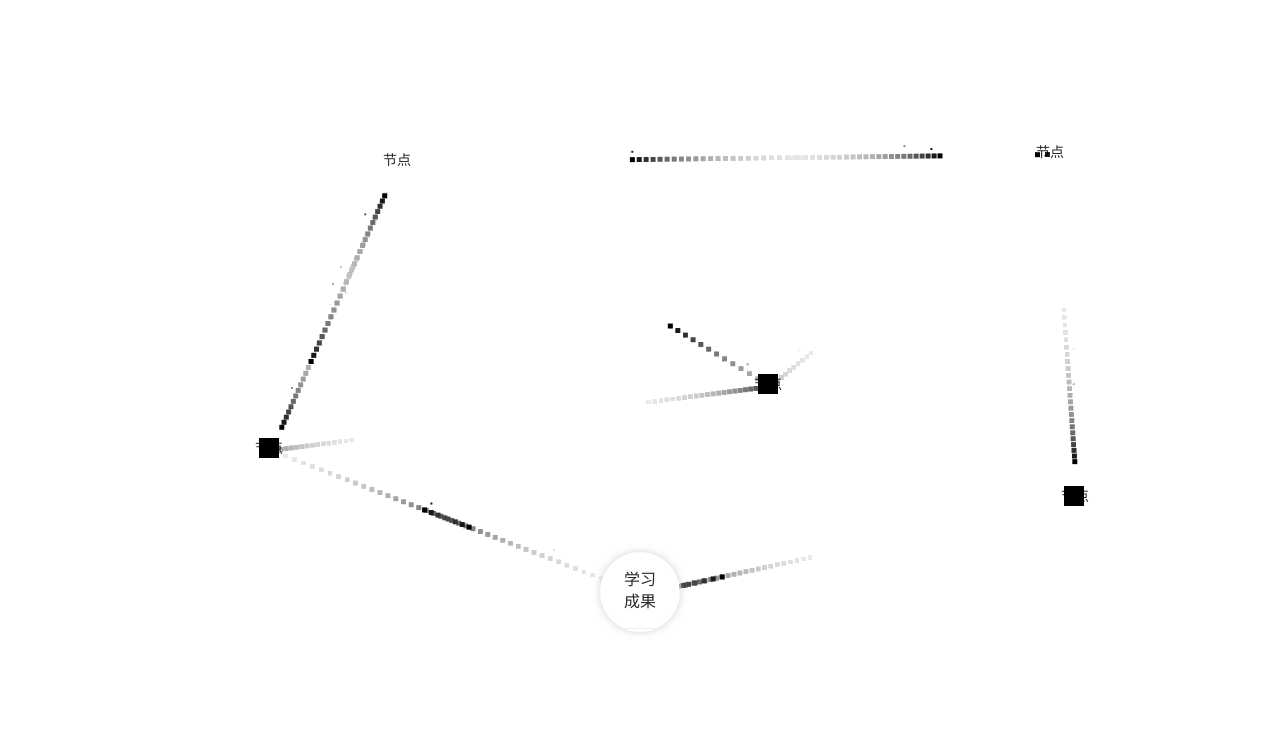
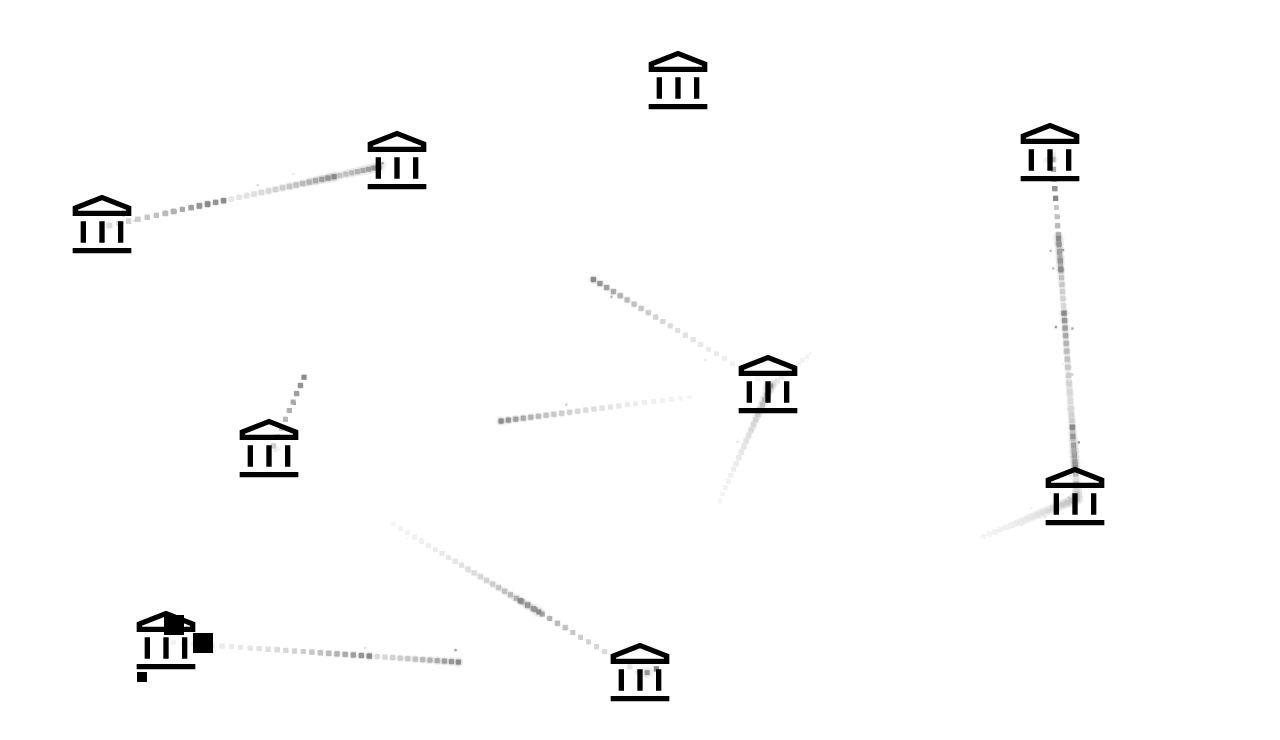
Before and after one commit to MonteCarloClub/changsanjiao, a Vue app: page / in a window 1280 px wide. Shown: the top 740 px of the page. Built offline with nearby package versions, Linux system fonts and the light colour scheme.

Commit message:
出块记录，循环播放

```diff
--- a/src/common/animate.ts
+++ b/src/common/animate.ts
@@ -7,6 +7,17 @@ export function shrink(element: HTMLElement, cb?: () => void) {
     height: 80,
     borderRadius: ["0%", "50%"],
     easing: "easeInOutSine",
+    complete: cb,
+  });
+}
+
+export function transformToDataBlock(element: HTMLElement, blockSize: number, cb?: () => void) {
+  anime({
+    targets: element,
+    width: blockSize,
+    height: blockSize,
+    backgroundColor: '#000',
+    borderRadius: ["0%"],
     complete: cb,
   });
 }
@@ -24,3 +35,25 @@ export function moveTo(
     complete: cb,
   });
 }
+
+export function fadeOut(
+  element: HTMLElement,
+  cb?: () => void
+) {
+  anime({
+    targets: element,
+    opacity: 0,
+    complete: cb,
+  });
+}
+
+export function enlargeIn(
+  element: HTMLElement,
+  cb?: () => void
+) {
+  anime({
+    targets: element,
+    width: 400,
+    complete: cb,
+  });
+}
--- a/src/common/neon.ts
+++ b/src/common/neon.ts
@@ -13,6 +13,7 @@ export function neonPath(
   config: {
     speed: number;
     neonSize: number;
+    color: string;
   }
 ) {
   const w = canvas.width;
@@ -37,10 +38,9 @@ export function neonPath(
     // 主亮点阴影
     shadowToTimePropMult: 6,
 
-    // color: 'hsl(hue, 100%, 0%)',
+    color: config.color,
     // 色彩变化率
     // hueChange: .1
-    color: "hsl(6, 100%, 0%)",
   };
 
   function randomPath() {
@@ -91,6 +91,7 @@ export function neonPath(
     this.process = 0;
 
     // this.color = opts.color.replace('hue', tick * opts.hueChange);
+    this.color = opts.color
   };
 
   Line.prototype.step = function () {
@@ -133,7 +134,7 @@ export function neonPath(
     requestAnimationFrame(loop);
     // ++tick;
 
-    // 下面这段代码值 $ 10M
+    // 下面这段代码价值 $1,000,000
     var data = ctx.getImageData(0, 0, w, h).data;
     var newImgData = ctx.createImageData(w, h);
     for (var i = 0; i < newImgData.data.length; i += 4) {
--- a/src/common/nodes.ts
+++ b/src/common/nodes.ts
@@ -14,7 +14,7 @@ const nodes = [
   {
     x: 31,
     y: 20,
-    neighbors: [1, 2, 3],
+    neighbors: [2, 3],
   },
   {
     x: 82,
@@ -33,13 +33,28 @@ const nodes = [
   },
   {
     x: 50,
-    y: 74,
+    y: 84,
     neighbors: [2, 3, 5],
   },
   {
     x: 84,
     y: 62,
     neighbors: [4],
+  },
+  {
+    x: 8,
+    y: 28,
+    neighbors: [0, 2],
+  },
+  {
+    x: 13,
+    y: 80,
+    neighbors: [4, 2],
+  },
+  {
+    x: 53,
+    y: 10,
+    neighbors: [0, 1],
   },
 ];
 
--- /dev/null
+++ b/src/common/settings.ts
@@ -0,0 +1,16 @@
+export const bankSettings = {
+    bankImageSize: 64,
+    blockSize: 10,
+    blockGap: 2,
+    blockNumPerRow: 5
+}
+
+export const dataSettings = {
+    dataBlockSize: 20
+}
+
+export const blockchainSettings = {
+    signalSpeed: 5,
+    signalSize: 5,
+    signalColor: "hsl(6, 0%, 54%)"
+}
--- /dev/null
+++ b/src/components/Bank.vue
@@ -0,0 +1,66 @@
+<template>
+    <div :style="{
+        width: bankSize
+    }">
+        <img src="@/assets/bank.svg" alt="学分银行">
+        <div class="blocks" :style="{
+            gap: blockGap + 'px',
+            width: (blockNumPerRow * blockSize + (blockNumPerRow - 1) * blockGap) + 'px'
+        }">
+            <div v-for="blk in blocks" :style="{
+                width: blockSize + 'px',
+                height: blockSize + 'px',
+                backgroundColor: blk
+            }">
+            </div>
+        </div>
+    </div>
+</template>
+
+<script setup>
+import { ref } from "vue";
+
+import { bankSettings } from "@/common/settings";
+
+const props = defineProps({
+    startIndex: {
+        type: Number,
+        default: -1
+    },
+    bankSize: {
+        type: Number,
+        default: bankSettings.bankImageSize
+    },
+    blockSize: {
+        type: Number,
+        default: bankSettings.blockSize
+    },
+    blockGap: {
+        type: Number,
+        default: bankSettings.blockGap
+    },
+    blockNumPerRow: {
+        type: Number,
+        default: bankSettings.blockNumPerRow
+    }
+})
+
+let blocks = ref([]);
+
+const addBlock = (color) => {
+    blocks.value.push(color)
+}
+
+defineExpose({ addBlock })
+</script>
+
+<style scoped>
+
+.blocks {
+    flex-flow: wrap;
+    display: flex;
+    position: absolute;
+    left: 50%;
+    transform: translateX(-50%);
+}
+</style>
--- a/src/components/Blockchain.vue
+++ b/src/components/Blockchain.vue
@@ -3,9 +3,11 @@
 </template>
 
 <script setup lang="ts">
-import { ref, onMounted, computed, PropType } from 'vue'
+import { ref, onMounted, computed, PropType } from 'vue';
+
 import { neonPath } from "../common/neon";
 import { Node } from "@/common/nodes";
+import { blockchainSettings } from "@/common/settings";
 
 const props = defineProps({
     width: {
@@ -37,8 +39,9 @@ onMounted(() => {
         canvas.width = props.width;
         canvas.height = props.height;
         var neon = neonPath(canvas, props.nodes, {
-            speed: 5,
-            neonSize: 5
+            speed: blockchainSettings.signalSpeed,
+            neonSize: blockchainSettings.signalSize,
+            color: blockchainSettings.signalColor
         })
         neon?.init()
     }
--- a/src/components/Broadcast.vue
+++ b/src/components/Broadcast.vue
@@ -1,16 +1,21 @@
 <template>
     <div v-for="(node, i) in nodes" :ref="el => { divs[i] = el }" class="node" :style="{
-        opacity: 0
+        opacity: 0,
+        width: blockSize + 'px',
+        height: blockSize + 'px',
+        backgroundColor: blockColor
     }">
     </div>
 </template>
 
 <script setup lang="ts">
-import { ref, onMounted, watch, PropType } from 'vue'
-import { moveTo } from "../common/animate";
+import { ref, PropType } from 'vue'
+
+import { moveTo, fadeOut } from "@/common/animate";
+import { dataSettings } from "@/common/settings";
 import { Node } from "@/common/nodes";
 
-const emit = defineEmits(['arrived']);
+const emit = defineEmits(['arrived', 'finished']);
 
 const props = defineProps({
     startIndex: {
@@ -20,7 +25,15 @@ const props = defineProps({
     nodes: {
         type: Array as PropType<Node[]>,
         default: null
-    }
+    },
+    blockSize: {
+        type: Number,
+        default: dataSettings.dataBlockSize
+    },
+    blockColor: {
+        type: String,
+        default: '#000'
+    },
 })
 
 const divs = ref<Array<any>>([]);
@@ -40,7 +53,6 @@ const broadcastFrom = (start: number) => {
         animateFromTo(props.nodes[start], i)
     }
 }
-defineExpose({ broadcastFrom })
 
 // 创建从起点到终点的移动动画
 function animateFromTo(from: Node, toIndex: number) {
@@ -53,14 +65,17 @@ function animateFromTo(from: Node, toIndex: number) {
         x: to.x,
         y: to.y
     }, () => {
+        fadeOut(div);
         emit('arrived', toIndex)
         broadcastFrom(toIndex);
     })
 }
 
-// watch(() => props.startIndex, (cur) => {
-//     broadcastFrom(cur)
-// })
+defineExpose({
+    broadcastFrom: (start: number) => {
+        animateFromTo(props.nodes[start], start)
+    }
+})
 </script>
 
 <style scoped>
@@ -69,9 +84,6 @@ function animateFromTo(from: Node, toIndex: number) {
     left: 50%;
     top: 50%;
     transform: translateX(-50%) translateY(-50%);
-    background-color: black;
-    width: 20px;
-    height: 20px;
 }
 
 </style>
--- a/src/components/InputForm.vue
+++ b/src/components/InputForm.vue
@@ -1,5 +1,6 @@
 <template>
     <div class="input-form" ref="refData">
+        <div v-if="visible">
             <div class="header">
                 <div class="header-title">
                     学习成果
@@ -23,13 +24,16 @@
                 <a-button type="primary">确认</a-button>
             </div>
         </div>
+    </div>
 </template>
 
 <script lang="ts" setup>
 import { ref, reactive, onMounted } from 'vue';
-import { shrink } from "@/common/animate";
 
-const emit = defineEmits(['finished']);
+import { dataSettings } from "@/common/settings";
+import { shrink, transformToDataBlock, fadeOut, enlargeIn } from "@/common/animate";
+
+const emit = defineEmits(['formFilled', 'shrinked']);
 
 const refData = ref<HTMLElement | null>(null);
 
@@ -48,11 +52,13 @@ const formState = reactive<FormState>({
 
 const showModal = () => {
     visible.value = true;
+    refData.value && enlargeIn(refData.value, () => {
+        fillForm();
+    })
 };
 
 const handleFinished = () => {
-    visible.value = false;
-    emit('finished')
+    emit('formFilled')
 };
 
 const filledForm = {
@@ -91,13 +97,25 @@ const completeFill = () => {
 
 onMounted(() => {
     showModal();
-    fillForm();
+})
+
+const transformToData = () => {
+    // 隐藏表单
+    visible.value = false;
+    refData.value && transformToDataBlock(refData.value, dataSettings.dataBlockSize, () => {
+        refData.value && fadeOut(refData.value);
+        emit('shrinked')
+    });
+}
+
+defineExpose({
+    transformToData
 })
 </script>
 
 <style scoped>
 .input-form {
-    width: 400px;
+    width: 0px;
     height: fit-content;
     background: #fff;
     box-shadow: 0px 0px 8px rgb(212, 212, 212);
--- a/src/pages/Index.vue
+++ b/src/pages/Index.vue
@@ -4,6 +4,7 @@ import { ref, onMounted } from "vue";
 import InputForm from "@/components/InputForm.vue";
 import Blockchain from "@/components/Blockchain.vue";
 import Broadcast from "@/components/Broadcast.vue";
+import Bank from "@/components/Bank.vue";
 
 import { Net, Node } from "@/common/nodes";
 import { moveTo } from "@/common/animate";
@@ -20,45 +21,77 @@ onMounted(() => {
         nodes.value = Net(width, height);
         screenHeight.value = height;
         screenWidth.value = width;
+        prepareData();
     }
 })
 
-// 选中一个节点，开始广播
+// 开始准备数据
+const dataVisible = ref<boolean>(false);
+const prepareData = () => {
+    dataVisible.value = true
+}
+
+// 选中一个节点进入
 const refDataSource = ref<HTMLElement | null>(null);
+const refDataSourceForm = ref<typeof InputForm | null>(null);
 const startBroadcast = ref(-1);
-const refBroadcast = ref<typeof Broadcast | null>(null);
+const broadcastVisible = ref<boolean>(false);
 const formFinished = () => {
     startBroadcast.value = Math.round(Math.random() * (nodes.value.length - 1));
     const node = nodes.value[startBroadcast.value];
     const { x, y } = node;
     refDataSource.value && moveTo(refDataSource.value, { x, y }, () => {
-        if(refBroadcast.value) {
-            refBroadcast.value.broadcastFrom(startBroadcast.value)
+        if (refDataSourceForm.value) {
+            refDataSourceForm.value.transformToData()
+            broadcastVisible.value = true
         }
     })
 }
 
+// 从当前节点开始广播，上链
+const refBroadcast = ref<typeof Broadcast | null>(null);
+const formShrinked = () => {
+    if (refBroadcast.value) {
+        refBroadcast.value.broadcastFrom(startBroadcast.value)
+        dataVisible.value = false
+    }
+}
+
 // 数据被同步到某个节点上时，可以触发节点对应的动画
+const refBanks = ref<Array<typeof Bank>>([]);
+let count = 0;
 const broadArrived = (index: number) => {
-    console.log(index);
+    const bank = refBanks.value[index];
+    bank.addBlock('#000')
+    count += 1;
+    if (count === nodes.value.length) {
+        count = 0;
+        broadcastFinished()
+    }
+}
+
+// 一轮播放结束后，循环
+const broadcastFinished = () => {
+    broadcastVisible.value = false
+    prepareData();
 }
 </script>
 
 <template>
     <div ref="refWindow" class="fullscreen">
         <Blockchain v-if="screenWidth > 0" :width="screenWidth" :height="screenHeight" :nodes="nodes" />
-        <Broadcast ref="refBroadcast" :nodes="nodes" :startIndex="startBroadcast" @arrived="broadArrived"/>
-        <div class="node" v-for="node in nodes" :style="{
+        <Broadcast v-if="broadcastVisible" ref="refBroadcast" :nodes="nodes" :startIndex="startBroadcast" @arrived="broadArrived"/>
+        <div class="node" v-for="node, i in nodes" :style="{
           left: node.x + 'px',
           top: node.y + 'px'
         }">
-            节点
+            <Bank :ref="(el: any) => { refBanks[i] = el }"/>
         </div>
     </div>
 
     <div class="fullscreen">
-        <div ref="refDataSource" class="data-source">
-            <InputForm @finished="formFinished" />
+        <div v-if="dataVisible" ref="refDataSource" class="data-source">
+            <InputForm @formFilled="formFinished" @shrinked="formShrinked" ref="refDataSourceForm" />
         </div>
     </div>
 </template>
```
Also changed, not shown: src/assets/bank.svg (added). Lines whose indentation alone changed are shown as unchanged.
